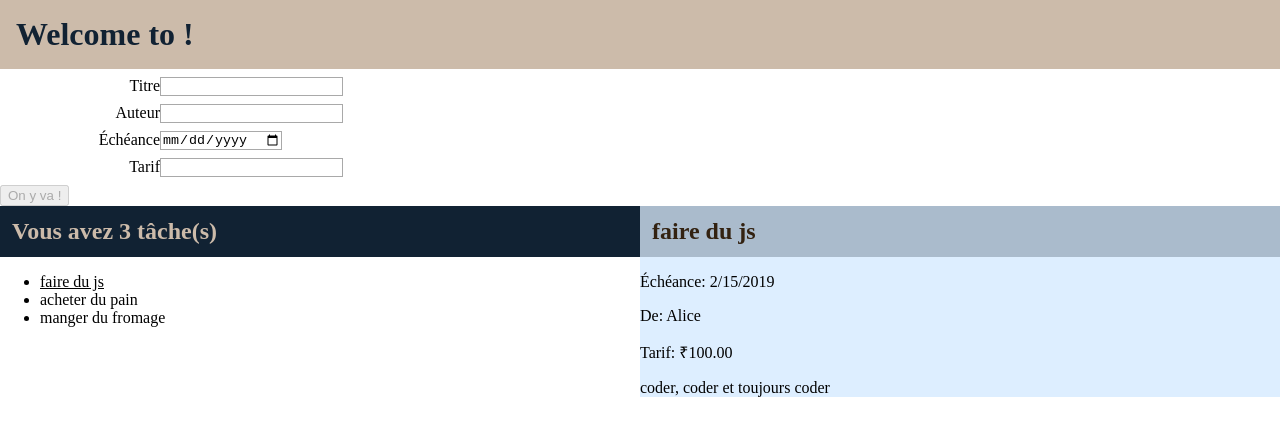
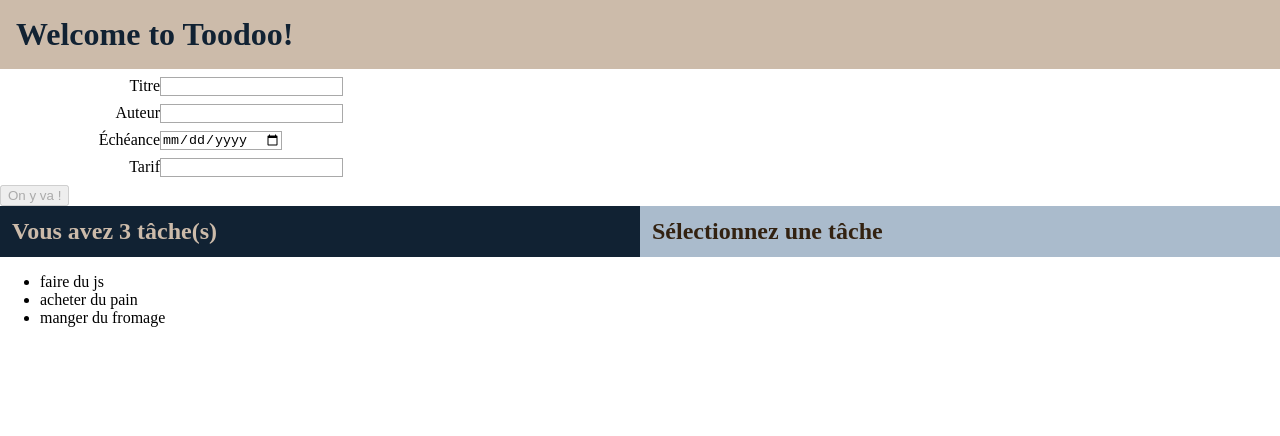
Before and after one commit to pbreteche/poe-angular-tours, an Angular app: page / in a window 1280 px wide. Shown: the top 436 px of the page. Built offline with nearby package versions, Linux system fonts and the light colour scheme.

Commit message:
récupérer les données en HTTP

```diff
--- a/src/app/app.component.ts
+++ b/src/app/app.component.ts
@@ -9,7 +9,8 @@ import {ALIAS_TOKEN, FACTORY_TOKEN, URL_TOKEN} from './config';
 })
 export class AppComponent {
 
-  private currentTodo: Todo;
+  title = 'Toodoo';
+  currentTodo: Todo;
 
   constructor(
     @Inject(URL_TOKEN) url: string,
--- a/src/app/app.module.ts
+++ b/src/app/app.module.ts
@@ -8,6 +8,7 @@ import { TodoDetailComponent } from './todo-detail/todo-detail.component';
 import { CreateFormComponent } from './create-form/create-form.component';
 import {TodoProvider} from './todo-provider';
 import {ALIAS_TOKEN, CONFIG_URL, FACTORY_TOKEN, LOCALE, LOCALE_TOKEN, myFactory, URL_TOKEN} from './config';
+import {HttpClientModule} from '@angular/common/http';
 
 @NgModule({
   declarations: [
@@ -18,7 +19,8 @@ import {ALIAS_TOKEN, CONFIG_URL, FACTORY_TOKEN, LOCALE, LOCALE_TOKEN, myFactory,
   ],
   imports: [
     BrowserModule,
-    FormsModule
+    FormsModule,
+    HttpClientModule,
   ],
   providers: [
     TodoProvider,
--- a/src/app/todo-detail/todo-detail.component.html
+++ b/src/app/todo-detail/todo-detail.component.html
@@ -1,9 +1,13 @@
-<article>
+<article *ngIf="todo">
   <h2>
     {{ todo.title }}
   </h2>
-  <p>Échéance: {{ todo.endDate.toLocaleDateString() }} </p>
+  <p>Échéance: {{ todo.endDate }} </p>
   <p>De: {{ todo.author }} </p>
   <p>Tarif: {{ todo.price | currency:'INR' }}</p>
   <p>{{ todo.description }}</p>
 </article>
+
+<article *ngIf="!todo">
+  <h2>Sélectionnez une tâche</h2>
+</article>
--- a/src/app/todo-provider.ts
+++ b/src/app/todo-provider.ts
@@ -1,42 +1,21 @@
 import {Todo} from './todo';
 import {Injectable} from '@angular/core';
+import {HttpClient} from '@angular/common/http';
+import {Observable} from 'rxjs';
 
 @Injectable()
 export class TodoProvider {
-  data: Array<Todo>;
+  data: Array<Todo> = [];
 
-  constructor() {
-    this.data = [
-      {
-        title: 'faire du js',
-        author: 'Alice',
-        endDate: new Date('2019-02-15'),
-        price: 100,
-        description: 'coder, coder et toujours coder'
-      },
-      {
-        title: 'acheter du pain',
-        author: 'Bod',
-        endDate: new Date('2019-12-31'),
-        price: 80,
-        description: 'une petite tradi'
-      },
-      {
-        title: 'manger du fromage',
-        author: 'Alice',
-        endDate: new Date('2019-06-21'),
-        price: 120,
-        description: 'le gras, c\'est la vie'
-      },
-    ];
-  }
+  constructor(private http: HttpClient) { }
 
-  load(): Array<Todo> {
-    return this.data;
+  load(): Observable<Array<Todo>> {
+    return this.http.get('/assets/todos.json') as Observable<Array<Todo>>;
   }
 
   add(todo: Todo) {
     console.log(todo);
     this.data.push(todo);
+    this.http.post('/assets/todos.json', todo).subscribe(() => this.load());
   }
 }
--- a/src/app/todos/todos.component.ts
+++ b/src/app/todos/todos.component.ts
@@ -1,6 +1,7 @@
 import {Component, EventEmitter, OnInit, Output} from '@angular/core';
 import {Todo} from '../todo';
 import {TodoProvider} from '../todo-provider';
+import {Observable} from 'rxjs';
 
 @Component({
   selector: 'app-todos',
@@ -9,7 +10,7 @@ import {TodoProvider} from '../todo-provider';
 })
 export class TodosComponent implements OnInit {
 
-  todos: Array<Todo>;
+  todos: Array<Todo> = [];
   currentTodo: Todo;
   @Output() selected = new EventEmitter<Todo>();
 
@@ -17,9 +18,10 @@ export class TodosComponent implements OnInit {
   }
 
   ngOnInit() {
-    this.todos = this.provider.load();
-    this.currentTodo = this.todos[0];
-    this.selected.emit(this.currentTodo);
+    this.provider.load().subscribe(data => {
+      console.log(data);
+      return this.todos = data;
+    });
   }
 
   isCurrent(todo: Todo): boolean {
--- /dev/null
+++ b/src/assets/todos.json
@@ -0,0 +1,23 @@
+[
+  {
+    "title": "faire du js",
+    "author": "Alice",
+    "endDate": "2019-02-15",
+    "price": 100,
+    "description": "coder, coder et toujours coder"
+  },
+  {
+    "title": "acheter du pain",
+    "author": "Bod",
+    "endDate": "2019-12-31",
+    "price": 80,
+    "description": "une petite tradi"
+  },
+  {
+    "title": "manger du fromage",
+    "author": "Alice",
+    "endDate": "2019-06-21",
+    "price": 120,
+    "description": "le gras, c'est la vie"
+  }
+]
```
